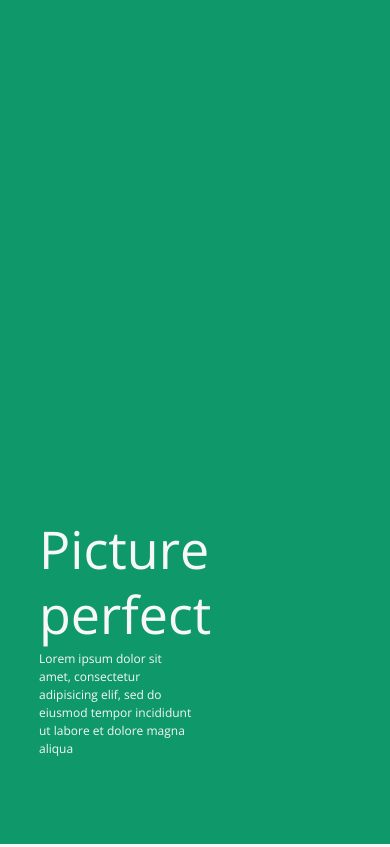
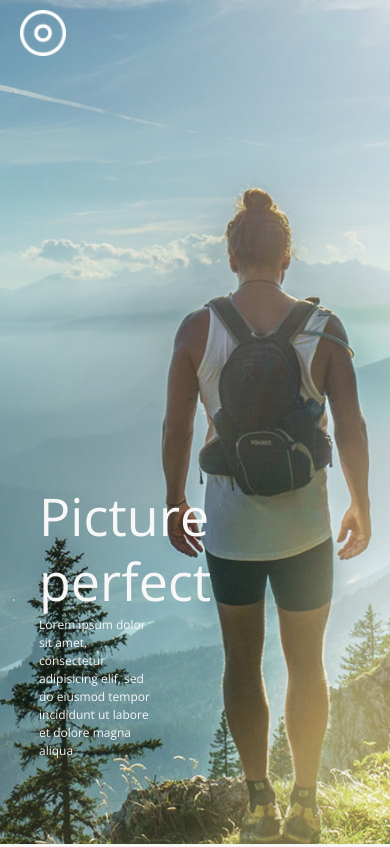
Before and after one commit to Lucasbeneston/P3_C2_Interface_statique_adaptable, a plain HTML site: page index.html in a window 390 px wide. Shown: the top 847 px of the page. Drawn offline with nearby package versions, Linux system fonts and the light colour scheme.

Commit message:
Responsive téléphone terminé

```diff
--- a/index.html
+++ b/index.html
@@ -9,6 +9,9 @@
 </head>
 <body>
     <header id="header">
+        <nav>
+            <img id="logo" src="logo.png" alt="Logo">
+        </nav>
         <div id="header-box-texte">
             <h1>Picture perfect</h1>
             <p>Lorem ipsum dolor sit amet, consectetur adipisicing elif, sed do eiusmod tempor incididunt ut labore et dolore magna aliqua</p>
--- a/style.css
+++ b/style.css
@@ -43,14 +43,22 @@ a{
     width: 100vw;
     height: 100vh;
     background-color: rgb(15, 153, 107);
-    padding: 20% 10%;
     display: flex;
-    align-items: flex-end;
+    flex-direction: column;
+    justify-content: space-between;
     color: rgb(247, 247, 247);
+    background : no-repeat center / cover;
+    background-image: url("../mastehead.jpg")
+}
+
+#logo{
+    height: 100%;
+    padding: 2.5% 5%;
 }
 
 #header-box-texte{
     width: 50%;
+    padding: 20% 10%;
 }
 
 /* Partie "Start something new" */
@@ -81,11 +89,15 @@ a{
 #section2-box3{
     background-color: grey;
     padding: 7.5%;
+    background: no-repeat center / cover;
+    background-image: url("../box-bg.jpg")
 }
 
 #section2-box4{
     background-color: rgb(177, 177, 109);
     padding: 7.5%;
+    background: no-repeat center / cover;
+    background-image: url("../box-bg-lg.jpg")
 }
 
 #section2-box5{
```
Also changed, not shown: box-bg-lg.jpg (added), box-bg.jpg (added), full-image.jpg (added), iphone.png (added), logo.png (added), mastehead.jpg (added), 1 other file.
